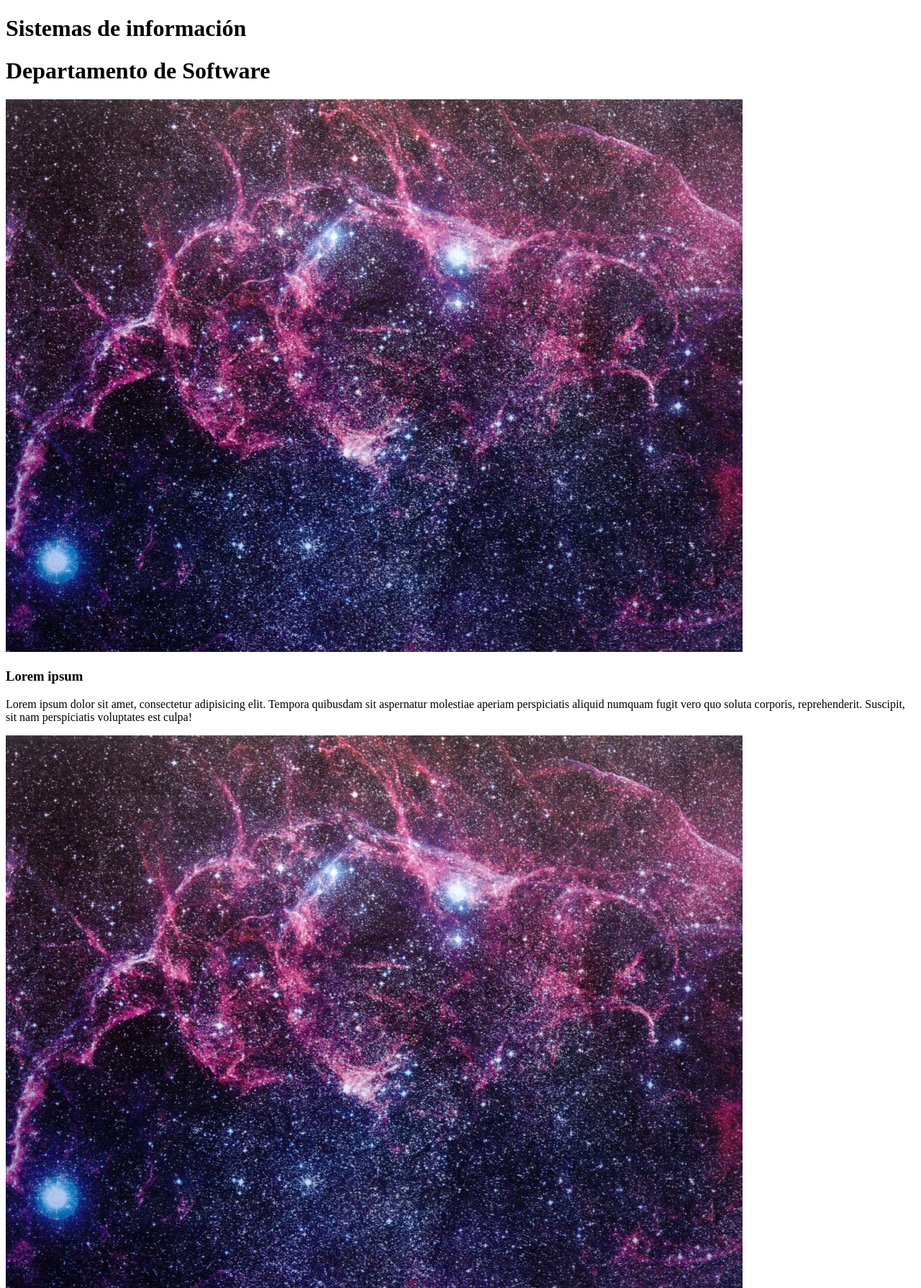
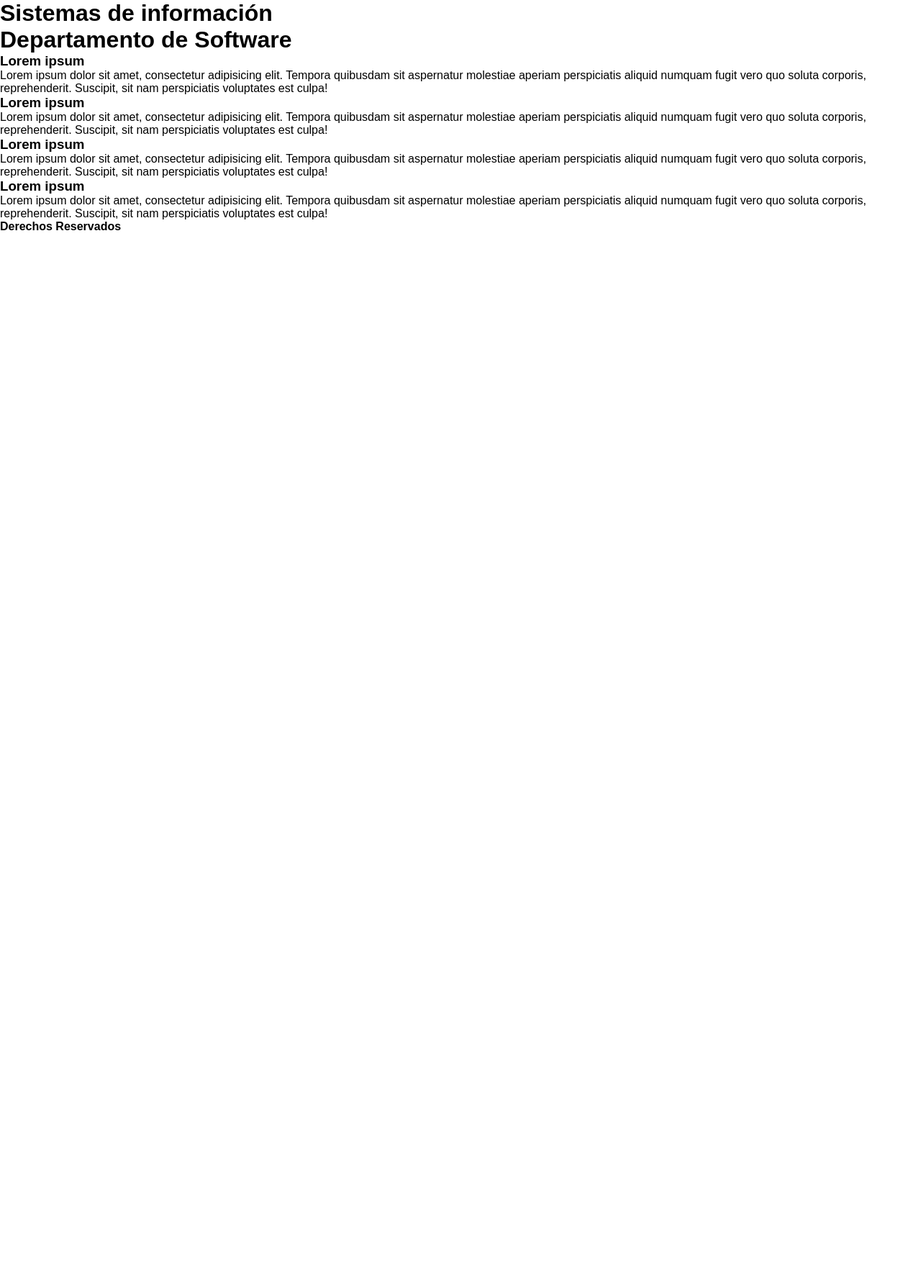
Before and after one commit to MIALIS123/LaboratorioFloat, a plain HTML site: page Float2024-main/Float2024-main/index.html in a window 1280 px wide. Shown: the top 1790 px of the page at 72% size. After the commit the page ends 800 px from the top, so only its background shows below. Drawn offline with Linux system fonts and the light colour scheme.

Commit message:
Feat_CssIndex1

```diff
--- /dev/null
+++ b/Float2024-main/Float2024-main/css/main.css
@@ -0,0 +1,12 @@
+*{
+    box-sizing: border-box;
+    margin: 0;
+    padding: 0;
+
+}
+body {
+    font-family: sans-serif;
+}
+header. footer {
+    background-color: rgb(100, 138, 110);
+}
--- a/Float2024-main/Float2024-main/index.html
+++ b/Float2024-main/Float2024-main/index.html
@@ -6,20 +6,18 @@
   <meta name="viewport" content="width=device-width, initial-scale=1.0">
   <meta http-equiv="X-UA-Compatible" content="ie=edge">
   <title>Ejercicio</title>
-  <link rel="stylesheet" href="css/main.css">
+  <link rel="stylesheet" href="/Float2024-main/Float2024-main/css/main.css">
 </head>
 
 <body>
   <header>
-    <h1 class="titulo1">Sistemas de información</h1>
-    <h1 class="titulo2">Departamento de Software</h1>
+    <h1>Sistemas de información</h1>
+    <h1>Departamento de Software</h1>
 
   </header>
   <main>
     <article >
-      <div class="imagen">
-        <img src="Assets/Objetivo/Espace-01.jpg" alt="">
-      </div>
+
 
       <h3>Lorem ipsum</h3>
       <p>Lorem ipsum dolor sit amet, consectetur adipisicing elit. Tempora quibusdam sit aspernatur molestiae aperiam
@@ -27,9 +25,7 @@
         voluptates est culpa!</p>
     </article>
     <article>
-      <div class="imagen">
-        <img src="Assets/Objetivo/Espace-01.jpg" alt="">
-      </div>
+
 
       <h3>Lorem ipsum</h3>
       <p>Lorem ipsum dolor sit amet, consectetur adipisicing elit. Tempora quibusdam sit aspernatur molestiae aperiam
@@ -37,9 +33,7 @@
         voluptates est culpa!</p>
     </article>
     <article>
-      <div class="imagen">
-        <img src="Assets/Objetivo/Espace-01.jpg" alt="">
-      </div>
+
 
       <h3>Lorem ipsum</h3>
       <p>Lorem ipsum dolor sit amet, consectetur adipisicing elit. Tempora quibusdam sit aspernatur molestiae aperiam
@@ -47,9 +41,7 @@
         voluptates est culpa!</p>
     </article>
     <article>
-      <div class="imagen">
-        <img src="Assets/Objetivo/Espace-01.jpg" alt="">
-      </div>
+
 
       <h3>Lorem ipsum</h3>
       <p>Lorem ipsum dolor sit amet, consectetur adipisicing elit. Tempora quibusdam sit aspernatur molestiae aperiam
```
